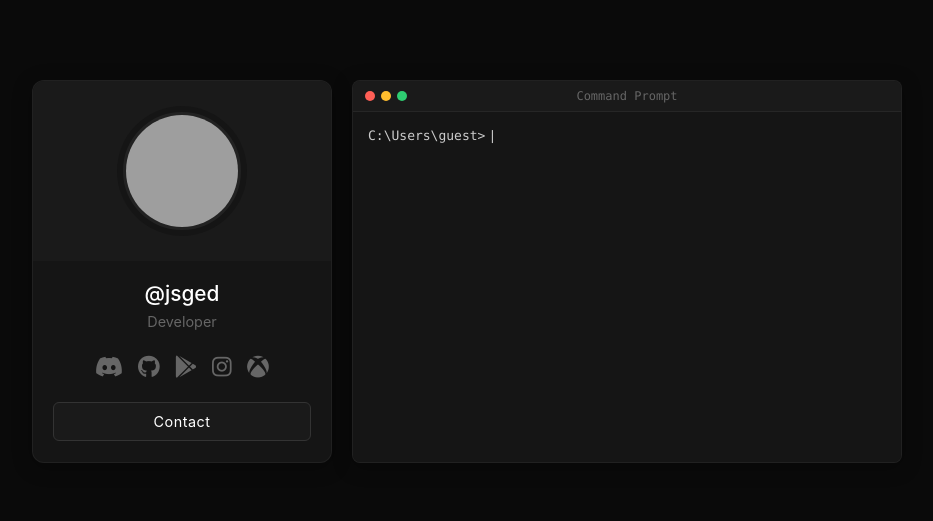
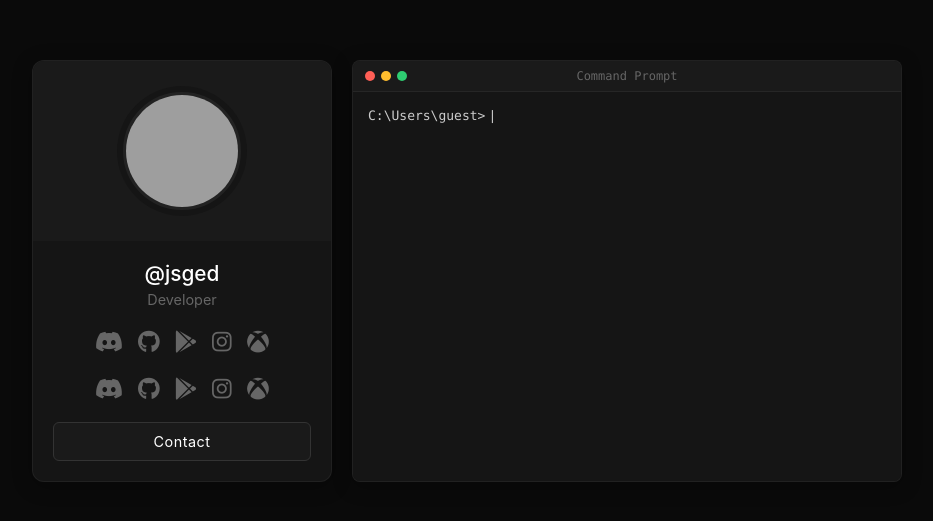
Before and after one commit to jsged/profile-card, a plain HTML site: page index.html in a window 1280 px wide. Shown: the part 129-650 px from the top of the page, without its empty margins (173-1106 px from the left). Drawn offline with Linux system fonts and the light colour scheme; grey boxes are pictures that could not be loaded.

Commit message:
Update index.html

```diff
--- a/index.html
+++ b/index.html
@@ -20,6 +20,13 @@
                 <h2>@jsged</h2>
                 <p class="title">Developer</p>
 
+                <div class="social">
+                    <a href="https://planned.jsged.com"><i class="fa-brands fa-discord"></i></a>
+                    <a href="https://github.com/@jsged"><i class="fa-brands fa-github"></i></a>
+                    <a href="https://planned.jsged.com"><i class="fa-brands fa-google-play"></i></a>
+                    <a href="https://instagram.com/@jsgedwards"><i class="fa-brands fa-instagram"></i></a>
+                    <a href="https://planned.jsged.com"><i class="fa-brands fa-xbox"></i></a>
+                </div>
                 <div class="social">
                     <a href="https://planned.jsged.com"><i class="fa-brands fa-discord"></i></a>
                     <a href="https://github.com/@jsged"><i class="fa-brands fa-github"></i></a>
```
